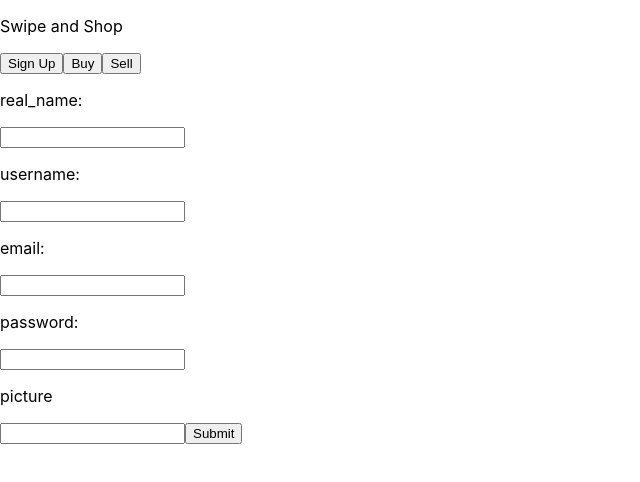
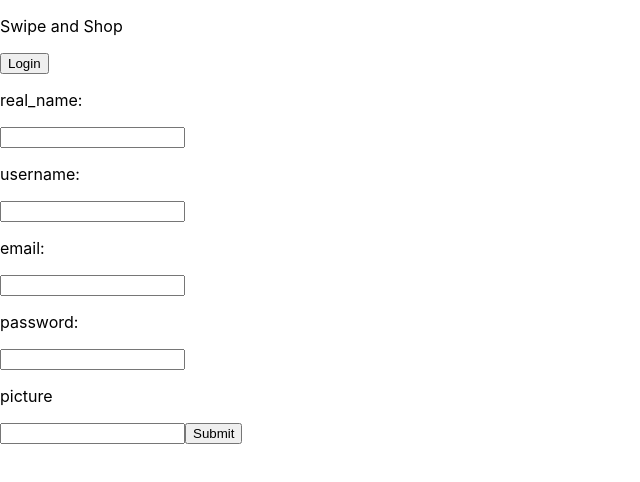
Before and after one commit to GarethWoodman/swipe_and_shop, a React (Create React App) app in the folder client/: page / in a window 1280 px wide. Both pictures are taken after a click on the button "Sign Up". Shown: the top 482 px of the page, without its empty margins (0-640 px from the left). Built offline with nearby package versions, Linux system fonts and the light colour scheme.

Commit message:
Adds test for signup

```diff
--- a/client/src/App.js
+++ b/client/src/App.js
@@ -11,6 +11,8 @@ class App extends Component {
   };
 
   pageSetter = ({ target }) => {
+    console.log("Target page setter");
+    console.log(target);
     this.setState({ currentPage: target.value });
   };
 
@@ -19,19 +21,33 @@ class App extends Component {
       <div>
         <p>Swipe and Shop</p>
 
-        <Button id={"signUp"} value={"Sign Up"} onClick={this.pageSetter} />
+        {this.state.currentPage !== "Sign Up" && (
+          <Button id={"signUp"} value={"Sign Up"} onClick={this.pageSetter} />
+        )}
 
         {this.state.currentPage !== "Login" && (
-          <Button id={"buyButton"} value={"Buy"} onClick={this.pageSetter} />
+          <Button id={"login"} value={"Login"} onClick={this.pageSetter} />
         )}
-        {this.state.currentPage !== "Login" && (
-          <Button id={"sellButton"} value={"Sell"} onClick={this.pageSetter} />
-        )}
+
+        {this.state.currentPage === "Buy" &&
+          this.state.currentPage === "Sell" && (
+            <Button id={"buyButton"} value={"Buy"} onClick={this.pageSetter} />
+          )}
+        {this.state.currentPage === "Buy" &&
+          this.state.currentPage === "Sell" && (
+            <Button
+              id={"sellButton"}
+              value={"Sell"}
+              onClick={this.pageSetter}
+            />
+          )}
 
         {this.state.currentPage === "Login" && <Login />}
         {this.state.currentPage === "Buy" && <Buy />}
         {this.state.currentPage === "Sell" && <Sell />}
-        {this.state.currentPage === "Sign Up" && <SignUp />}
+        {this.state.currentPage === "Sign Up" && (
+          <SignUp pageSetter={this.pageSetter} />
+        )}
       </div>
     );
   }
--- a/client/src/components/signUp.jsx
+++ b/client/src/components/signUp.jsx
@@ -43,6 +43,10 @@ class SignUp extends Component {
       .catch(() => {
         console.log("Internal server error");
       });
+
+    console.log("PROPS");
+    console.log(this.props);
+    // this.props.pageSetter();
   };
 
   render() {
@@ -69,7 +73,9 @@ class SignUp extends Component {
           <p>picture</p>
           <input id="picture" type="text" onChange={this.myChangeHandler} />
 
-          <button type="submit">Submit</button>
+          <button id="userSubmit" type="submit">
+            Submit
+          </button>
         </form>
       </div>
     );
```
Also changed, not shown: 1 other file (tests, documents, lock files or other folders).
